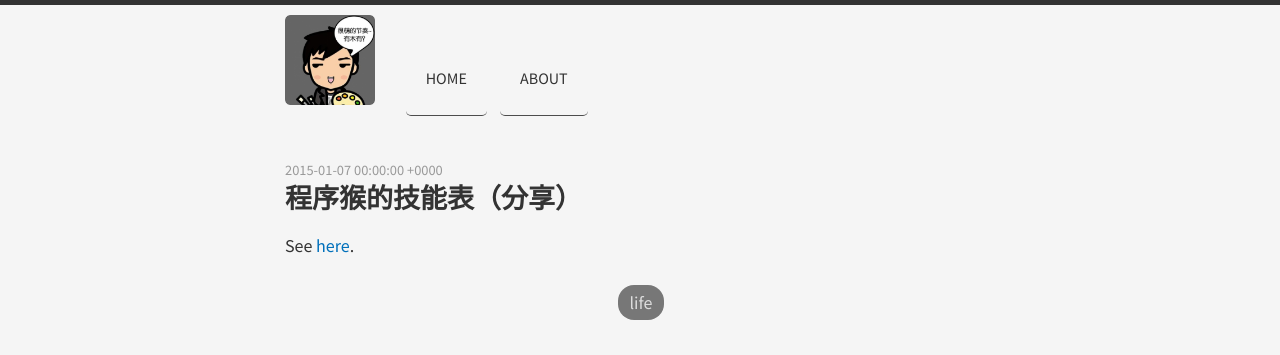
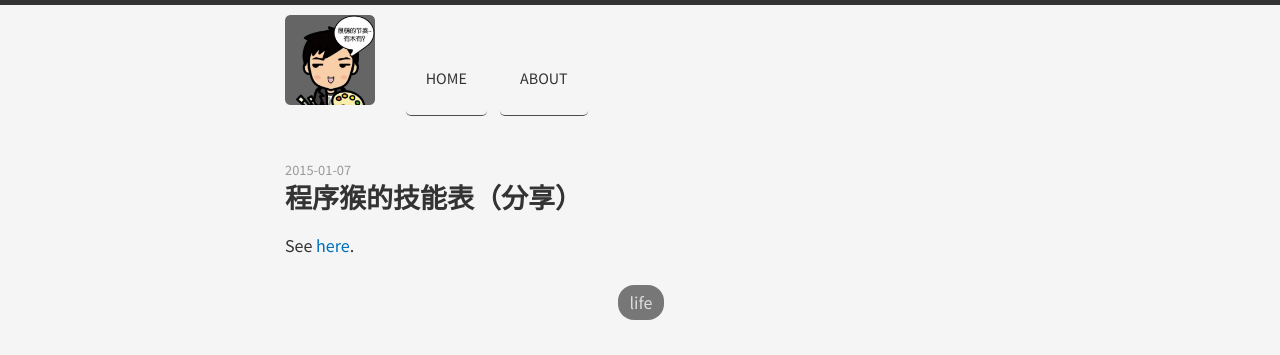
Before and after one commit to JavaCS3/blog, a Jekyll site: the page built from _posts/2015-01-07-skill-in-career.md, in a window 1280 px wide. Shown: the top 355 px of the page. Built offline with Jekyll 4.4.1, drawn with Linux system fonts in a browser that asks for light colours; nearby versions of some CDN libraries; Markdown is read by kramdown in place of the engine named in the settings.

Commit message:
fix date

```diff
--- a/_layouts/post.html
+++ b/_layouts/post.html
@@ -3,7 +3,7 @@
 ---
 
 <article class="single row gutters">
-  <time class="published" datetime="{{ page.date | date: '%Y-%m-%d' }}">{{ page.date | "%Y-%m-%d" }}</time>
+  <time class="published" datetime="{{ page.date | date: '%Y-%m-%d' }}">{{ page.date | date: "%Y-%m-%d" }}</time>
   <h2>{{ page.title }}</h2>
   {{ content }}
   <div>
```
